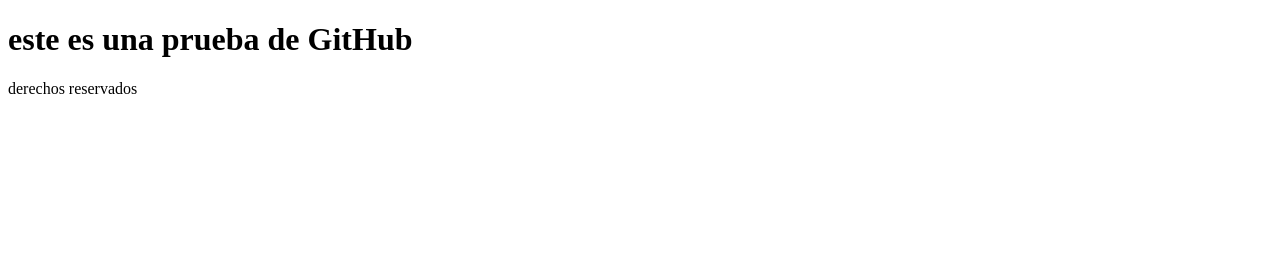
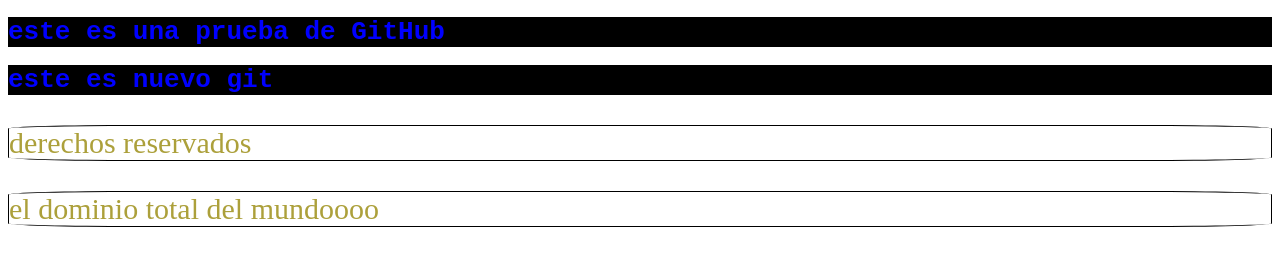
Before and after one commit to Miquelena3004/CarpetaHenrynoReadme, a plain HTML site: page index.html in a window 1280 px wide. Drawn offline with Linux system fonts and the light colour scheme.

Commit message:
version actualizada

```diff
--- a/index.html
+++ b/index.html
@@ -1,13 +1,16 @@
 <!DOCTYPE html>
 <html>
 <head>
-    <link rel="stylesheet" href="">
+    <link rel="stylesheet" href="style.css">
     <title>GitHub</title>
 </head>
 <body>
    <h1> este es una prueba de GitHub</h1>
+
+   <h1>este es nuevo git</h1>
 </body>
 <footer>
     <p>derechos reservados</p>
+    <p>el dominio total del mundoooo</p>
 </footer>
 </html>
--- /dev/null
+++ b/style.css
@@ -0,0 +1,21 @@
+h1 {
+    color: blue;
+    background-color: black;
+    font-family: monospace;
+
+}
+h1:hover {
+    color:bisque;
+}
+p{
+    font-size: 30px;
+    color: rgb(172, 160, 59);
+    border: 1px solid black;
+    border-radius: 10%;
+
+}
+p:hover{
+    font-family: monospace;
+    color: brown;
+    background-color: chocolate;
+}
```
